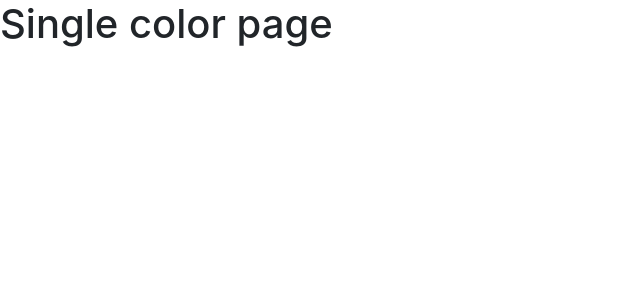
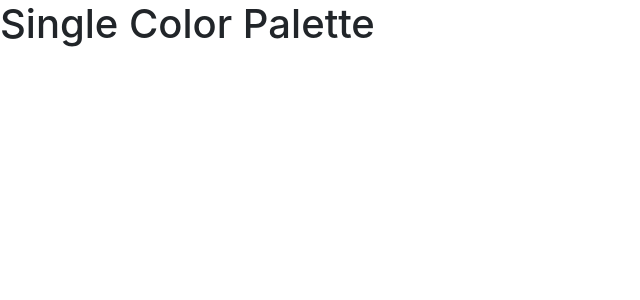
Before and after one commit to filigino/color-picker, a React (Create React App) app: page /palette/1/1 in a window 1280 px wide. Shown: the top 300 px of the page, without its empty margins (0-640 px from the left). Built offline with nearby package versions, Linux system fonts and the light colour scheme.

Commit message:
Linked to single color palette

```diff
--- a/src/App.js
+++ b/src/App.js
@@ -1,6 +1,7 @@
 import { Route, Switch } from 'react-router-dom';
 import Palette from './components/Palette';
 import PaletteList from './components/PaletteList';
+import SingleColorPalette from './components/SingleColorPalette';
 import seedColors from './seeds/seedColors';
 import { generatePalette } from './seeds/colorHelpers';
 import './css/App.css';
@@ -21,7 +22,7 @@ function App() {
                     <Palette palette={findPalette(routeParams.match.params.id)} />
                 } />
                 <Route exact path="/palette/:paletteId/:colorId" component={routeParams =>
-                    <h1>Single color page</h1>
+                    <SingleColorPalette />
                 } />
             </Switch>
         </div>
--- a/src/components/ColorBox.js
+++ b/src/components/ColorBox.js
@@ -17,7 +17,7 @@ export default class ColorBox extends Component {
     }
 
     render() {
-        const { colorId, name, paletteId, backgroundColor } = this.props;
+        const { moreLink, name, backgroundColor } = this.props;
         return (
             <div className="ColorBox">
                 <div
@@ -34,7 +34,7 @@ export default class ColorBox extends Component {
                         <div className="ColorBox-name">{name}</div>
                     </button>
                 </CopyToClipboard>
-                <Link to={`/palette/${paletteId}/${colorId}`} className="ColorBox-more-button">More</Link>
+                <Link to={moreLink} className="ColorBox-more-button">More</Link>
             </div>
         );
     }
--- a/src/components/Palette.js
+++ b/src/components/Palette.js
@@ -41,8 +41,7 @@ export default class Palette extends Component {
             <ColorBox key={c.id}
                 backgroundColor={c[format]}
                 name={c.name}
-                paletteId={id}
-                colorId={c.id}
+                moreLink={`/palette/${id}/${c.id}`}
             />
         );
 
--- /dev/null
+++ b/src/components/SingleColorPalette.js
@@ -0,0 +1,11 @@
+import React, { Component } from 'react';
+
+export default class SingleColorPalette extends Component {
+    render() {
+        return (
+            <div>
+                <h1>Single Color Palette</h1>
+            </div>
+        );
+    }
+}
```
Also changed, not shown: 1 other file (tests, documents, lock files or other folders).
